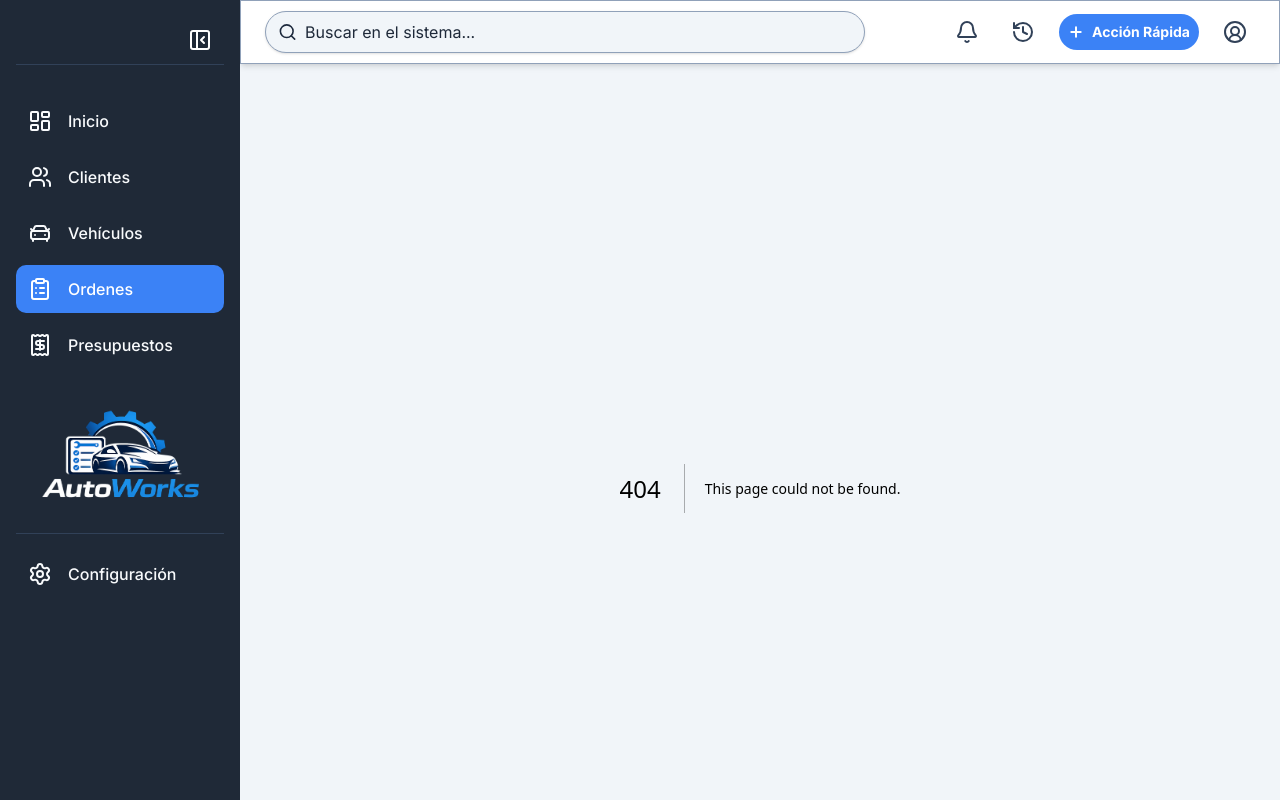
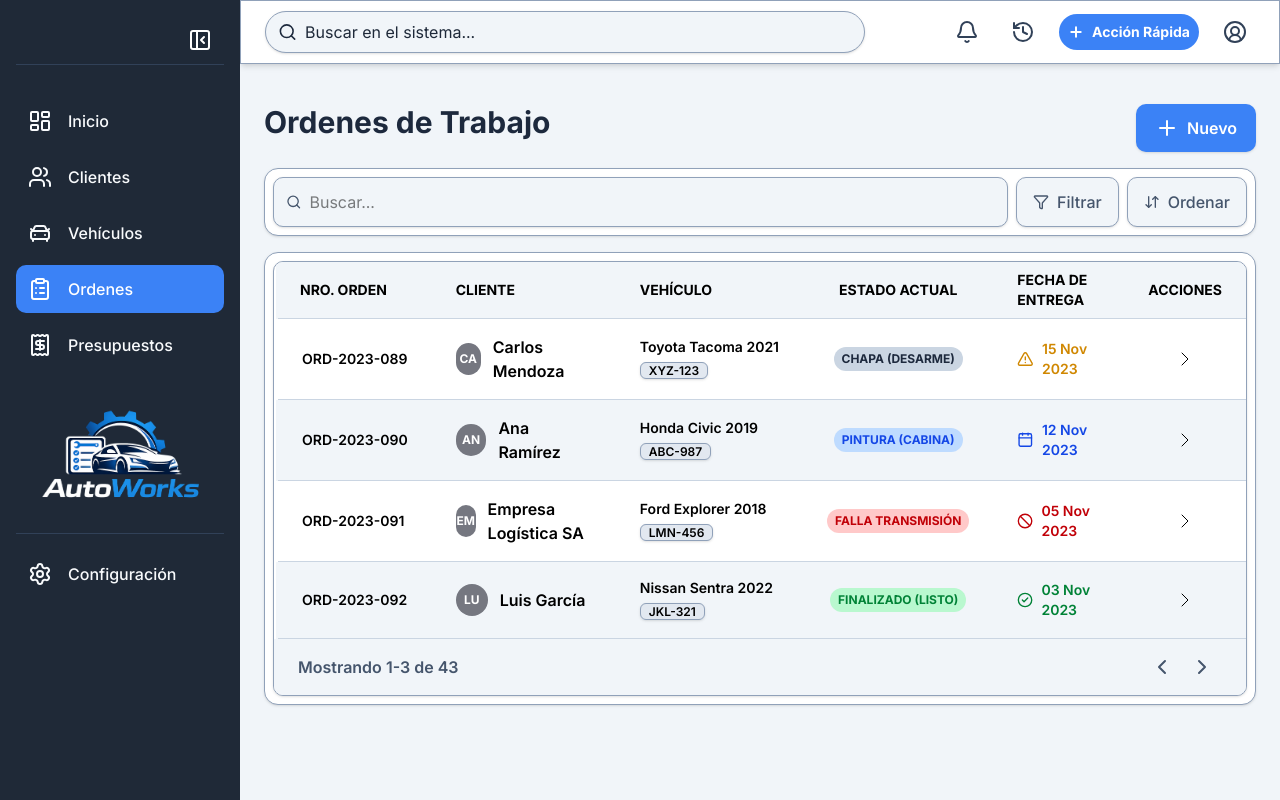
Before and after one commit to LucasKemerer/gestor-taller, a Next.js app: page /ordenes in a window 1280 px wide. Before the commit this address had no page. Built offline with nearby package versions, Linux system fonts and the light colour scheme.

Commit message:
feat: integracion de componentes, estilos y vistas en todos los apartados

```diff
--- a/src/app/clientes/page.tsx
+++ b/src/app/clientes/page.tsx
@@ -1,9 +1,34 @@
+"use client";
 import Table from "@/components/Table";
 import FilterBar from "@/components/FilterBar";
+import EliminarDialog from "@/components/EliminarDialog";
+import BarraABM from "@/components/BarraABM";
+import { mockVehicles } from "@/data/mockVehicles";
 import { mockCustomers, Customer } from "@/data/mockCustomers";
-import { Eye, ChevronRight } from "lucide-react";
+import { Eye, ChevronRight, Car, CarFront } from "lucide-react";
+import { useState } from "react";
+import ClienteDialog from "@/components/ClienteDialog";
+import {
+  Sheet,
+  SheetContent,
+  SheetHeader,
+  SheetTitle,
+  SheetDescription,
+} from "@/components/ui/sheet";
 
 export default function Home() {
+  //Estado para hacer aparecer los botones de ABM
+  const [registroSeleccionado, setRegistroSeleccionado] =
+    useState<Customer | null>(null);
+
+  //Estado para visualizar vehiculos de cliente
+  const [verVehiculos, setVerVehiculos] = useState<Customer | null>(null);
+
+  //Estado para definir si el dialog alta y modificacion esta abierto
+  const [dialogOpen, setDialogOpen] = useState(false);
+  //Estado para definir si el dialog de elminiar esta abierto
+  const [dialogEliminarOpen, setDialogEliminarOpen] = useState(false);
+
   const columnas = [
     {
       header: "CLIENTE / EMPRESA",
@@ -35,7 +60,10 @@ export default function Home() {
       headerProperties: "text-center",
       cell: (fila: Customer) => (
         <div className="flex justify-center px-6 py-4">
-          <button className="flex items-center justify-center gap-2 rounded-full px-2 py-1 text-slate-600 outline-none hover:bg-slate-300">
+          <button
+            onClick={() => setVerVehiculos(fila)}
+            className="flex items-center justify-center gap-2 rounded-full px-2 py-1 text-slate-600 outline-none hover:bg-slate-300"
+          >
             <p>{fila.vehicles}</p>
             <Eye className="stroke-1" />
           </button>
@@ -49,9 +77,9 @@ export default function Home() {
         <div className="flex flex-col items-center justify-center gap-1 px-6 py-4">
           <span className="text-center font-semibold">{fila.lastService}</span>
 
-          {/* Lógica condicional para pintar la píldora según el estado */}
+          {/* logica condicional para pintar la píldora según el estado */}
           <span
-            className={`w-30 rounded-full px-2 py-1 text-center text-xs font-bold uppercase ${
+            className={`w-30 rounded-full px-2 py-1 text-center text-xs font-bold whitespace-nowrap uppercase ${
               fila.status === "PAGO PENDIENTE"
                 ? "bg-red-200 text-red-700"
                 : fila.status === "COMPLETADO"
@@ -78,10 +106,99 @@ export default function Home() {
   ];
   return (
     <div>
+      <BarraABM
+        onEliminarClick={() => setDialogEliminarOpen(true)}
+        onNuevoClick={() => {
+          setRegistroSeleccionado(null); // Limpiamos para que abra en blanco
+          setDialogOpen(true);
+        }}
+        onModificarClick={() => setDialogOpen(true)}
+        registroSeleccionado={registroSeleccionado}
+        title="Clientes"
+      />
       <FilterBar placeholder="Buscar clientes por nombre, teléfono, correo, vehículos..." />
       <div className="rounded-xl border border-slate-400 bg-white p-2 shadow-sm">
-        <Table data={mockCustomers} columns={columnas}></Table>
+        <Table
+          onRowSelect={setRegistroSeleccionado}
+          data={mockCustomers}
+          columns={columnas}
+        ></Table>
       </div>
+
+      <ClienteDialog
+        key={registroSeleccionado ? "modificar" : "nuevo"}
+        cliente={registroSeleccionado}
+        open={dialogOpen}
+        onOpenChange={setDialogOpen}
+      />
+      <EliminarDialog
+        cliente={registroSeleccionado}
+        open={dialogEliminarOpen}
+        onOpenChange={setDialogEliminarOpen}
+      />
+
+      <Sheet
+        open={verVehiculos !== null}
+        onOpenChange={(isOpen) => {
+          if (!isOpen) setVerVehiculos(null);
+        }}
+      >
+        <SheetContent className="bg-aw-background rounded-l-4xl border-slate-300 sm:max-w-125">
+          <SheetHeader className="rounded-tl-4xl border-b border-slate-300 bg-white shadow-md">
+            <SheetTitle className="text-aw-primary flex items-center gap-2 text-2xl font-semibold text-shadow-2xs">
+              <CarFront className="text-aw-primary" />
+              Vehículos Registrados
+            </SheetTitle>
+            <SheetDescription className="text-lg font-semibold text-slate-800">
+              Cliente: {verVehiculos?.name}
+            </SheetDescription>
+          </SheetHeader>
+
+          {/* Contenedor de la lista con Scroll por si tiene muchos autos */}
+          <div className="mt-6 flex max-h-[80vh] flex-col gap-3 overflow-y-auto pr-2">
+            {/* Lógica de filtrado: Buscamos los autos que coincidan con el ID del cliente */}
+            {verVehiculos &&
+            mockVehicles.filter((v) => v.customerId === verVehiculos.id)
+              .length > 0 ? (
+              mockVehicles
+                .filter((vehiculo) => vehiculo.customerId === verVehiculos.id)
+                .map((vehiculo) => (
+                  <div
+                    key={vehiculo.id}
+                    className="hover:border-aw-primary m-2 flex items-center gap-4 rounded-lg border-2 border-slate-200 bg-white p-3 transition-colors"
+                  >
+                    <div className="flex h-10 w-10 items-center justify-center rounded-full bg-blue-100 text-blue-600">
+                      <Car className="h-5 w-5" />
+                    </div>
+                    <div>
+                      <p className="font-semibold text-slate-800">
+                        {vehiculo.model}
+                      </p>
+                      <div className="flex items-center gap-2 text-sm text-slate-500">
+                        <span className="rounded bg-slate-200 px-1.5 py-0.5 font-mono text-xs font-bold text-slate-700">
+                          {vehiculo.plate}
+                        </span>
+                        <span>•</span>
+                        <span>{vehiculo.year}</span>
+                      </div>
+                    </div>
+                  </div>
+                ))
+            ) : (
+              // Mensaje por si el cliente no tiene autos
+              <div className="flex flex-col items-center justify-center rounded-lg border border-dashed border-slate-300 bg-slate-50 py-8 text-center">
+                <Car className="mb-2 h-8 w-8 text-slate-400" />
+                <p className="text-sm font-medium text-slate-600">
+                  Sin vehículos
+                </p>
+                <p className="text-xs text-slate-500">
+                  Este cliente no tiene vehículos registrados.
+                </p>
+              </div>
+            )}
+          </div>
+        </SheetContent>
+      </Sheet>
     </div>
   );
 }
--- /dev/null
+++ b/src/app/ordenes/page.tsx
@@ -0,0 +1,131 @@
+"use client";
+import BarraABM from "@/components/BarraABM";
+import FilterBar from "@/components/FilterBar";
+import Table from "@/components/Table";
+import { Order } from "@/data/mockOrders";
+import { mockOrders } from "@/data/mockOrders";
+import { useState } from "react";
+import {
+  Calendar,
+  TriangleAlert,
+  ChevronRight,
+  CircleCheck,
+  Ban,
+} from "lucide-react";
+
+export default function Home() {
+  //Estado para hacer aparecer los botones de ABM
+  const [registroSeleccionado, setRegistroSeleccionado] =
+    useState<Order | null>(null);
+
+  const statusColors = {
+    info: "bg-blue-200 text-blue-700",
+    success: "bg-green-200 text-green-700",
+    danger: "bg-red-200 text-red-700",
+    neutral: "bg-slate-300 text-slate-800",
+  };
+  const deliveryConfig = {
+    normal: { textColor: "text-blue-700", icon: Calendar },
+    entregado: { textColor: "text-green-700", icon: CircleCheck },
+    suspendido: { textColor: "text-red-700", icon: Ban },
+    atrasado: { textColor: "text-yellow-600", icon: TriangleAlert },
+  };
+  const columnas = [
+    {
+      header: "NRO. ORDEN",
+      cell: (fila: Order) => (
+        <p className="px-6 py-4 text-sm font-semibold whitespace-nowrap uppercase">
+          {fila.orderNumber}
+        </p>
+      ),
+    },
+    {
+      header: "CLIENTE",
+      cell: (fila: Order) => (
+        <div className="flex items-center gap-3 px-6 py-4">
+          <div className="bg-aw-neutral text-md pointer-events-none flex h-8 w-8 items-center justify-center rounded-full">
+            <p className="text-xs font-bold text-white">
+              {fila.clientName.substring(0, 2).toUpperCase()}
+            </p>
+          </div>
+          <p className="text-md font-semibold">{fila.clientName}</p>
+        </div>
+      ),
+    },
+    {
+      header: "VEHÍCULO",
+      cell: (fila: Order) => (
+        <div className="px-6 py-4">
+          <p className="text-sm font-semibold whitespace-nowrap">
+            {fila.vehicleModel}
+          </p>
+          <span className="pointer-events-none rounded-sm border border-slate-400 bg-slate-200 px-2 text-center text-xs font-semibold uppercase font-stretch-50% shadow-sm">
+            {fila.vehiclePlate}
+          </span>
+        </div>
+      ),
+    },
+    {
+      header: "ESTADO ACTUAL",
+      headerProperties: "text-center",
+      cell: (fila: Order) => (
+        <div className="flex flex-col items-center justify-center gap-1 px-6 py-4">
+          <span
+            className={`rounded-full px-2 py-1 text-center text-xs font-bold whitespace-nowrap uppercase ${
+              statusColors[fila.statusType]
+            } `}
+          >
+            {fila.status}
+          </span>
+        </div>
+      ),
+    },
+    {
+      header: "FECHA DE ENTREGA",
+      cell: (fila: Order) => {
+        const Icono = deliveryConfig[fila.deliveryState].icon;
+        return (
+          <div
+            className={`flex items-center gap-2 px-6 py-4 text-sm ${deliveryConfig[fila.deliveryState].textColor}`}
+          >
+            <Icono />
+            <p className="font-semibold">{fila.deliveryDate}</p>
+          </div>
+        );
+      },
+    },
+    {
+      header: "ACCIONES",
+      headerProperties: "text-center",
+      cell: () => (
+        <div className="flex justify-center">
+          <button className="rounded-full p-1 hover:bg-slate-300">
+            <ChevronRight className="stroke-1" />
+          </button>
+        </div>
+      ),
+    },
+  ];
+
+  return (
+    <div>
+      <BarraABM
+        // Funciones vacias temporales hasta implentar la BD
+        onEliminarClick={() => {}}
+        onModificarClick={() => {}}
+        onNuevoClick={() => {}}
+
+        registroSeleccionado={registroSeleccionado}
+        title="Ordenes de Trabajo"
+      />
+      <FilterBar />
+      <div className="rounded-xl border border-slate-400 bg-white p-2 shadow-sm">
+        <Table
+          onRowSelect={(fila) => setRegistroSeleccionado(fila)}
+          columns={columnas}
+          data={mockOrders}
+        />
+      </div>
+    </div>
+  );
+}
--- a/src/app/vehiculos/page.tsx
+++ b/src/app/vehiculos/page.tsx
@@ -1,27 +1,22 @@
+"use client";
 import Table from "@/components/Table";
 import FilterBar from "@/components/FilterBar";
-import {
-  ChevronRight,
-  Calendar,
-  TriangleAlert,
-  CircleCheck,
-} from "lucide-react";
+import BarraABM from "@/components/BarraABM";
+import { ChevronRight } from "lucide-react";
 import { mockVehicles, Vehicle } from "@/data/mockVehicles";
+import { useState } from "react";
 
 export default function Home() {
-  const deliveryConfig = {
-    entregado: { textColor: "text-green-700", Icon: CircleCheck },
-    atrasado: { textColor: "text-red-700", Icon: TriangleAlert },
-    normal: { textColor: "text-slate-700", Icon: Calendar },
-  };
-
+  //Estado para hacer aparecer los botones de ABM
+  const [registroSeleccionado, setRegistroSeleccionado] =
+    useState<Vehicle | null>(null);
   const columnas = [
     {
       header: "PATENTE",
       headerProperties: "text-center",
       cell: (fila: Vehicle) => (
         <div className="flex justify-center px-6 py-4">
-          <p className="pointer-events-none w-20 rounded-md border border-slate-400 bg-slate-200 text-center font-semibold uppercase font-stretch-50% shadow-sm">
+          <p className="pointer-events-none rounded-sm border border-slate-400 bg-slate-200 px-2 text-center text-sm font-semibold whitespace-nowrap uppercase font-stretch-50% shadow-sm">
             {fila.plate}
           </p>
         </div>
@@ -52,39 +47,23 @@ export default function Home() {
       ),
     },
     {
-      header: "ESTADO",
+      header: "ESTADO ACTUAL",
       headerProperties: "text-center",
       cell: (fila: Vehicle) => (
         <div className="flex flex-col items-center justify-center gap-1 px-6 py-4">
           <span
-            className={`rounded-full px-2 py-1 text-center text-xs font-bold uppercase ${
-              fila.statusType === "danger"
-                ? "bg-red-200 text-red-700"
-                : fila.statusType === "info"
-                  ? "bg-blue-200 text-blue-700"
-                  : fila.statusType === "neutral"
-                    ? "bg-slate-300 text-slate-700"
-                    : "bg-green-200 text-green-700" // Por si agregás un estado "EN PROCESO"
+            className={`rounded-full px-2 py-1 text-center text-xs font-bold whitespace-nowrap uppercase ${
+              fila.status === "entregado"
+                ? "bg-green-200 text-green-700"
+                : fila.status === "en taller"
+                  ? "bg-orange-200 text-orange-700"
+                  : "bg-slate-400 text-slate-900"
             } `}
           >
             {fila.status}
           </span>
         </div>
       ),
-    },
-    {
-      header: "ENTREGA PROMETIDA",
-      cell: (fila: Vehicle) => {
-        const config = deliveryConfig[fila.deliveryState];
-        return (
-          <div
-            className={`flex items-center gap-2 px-6 py-4 ${config.textColor}`}
-          >
-            <config.Icon />
-            <p>{fila.deliveryDate}</p>
-          </div>
-        );
-      },
     },
     {
       header: "ACCIONES",
@@ -100,9 +79,14 @@ export default function Home() {
   ];
   return (
     <div>
+      <BarraABM registroSeleccionado={registroSeleccionado} title="Vehículos" />
       <FilterBar placeholder="Buscar vehículos por patente, modelo, cliente..." />
       <div className="rounded-xl border border-slate-400 bg-white p-2 shadow-sm">
-        <Table data={mockVehicles} columns={columnas}></Table>
+        <Table
+          onRowSelect={(fila) => setRegistroSeleccionado(fila)}
+          data={mockVehicles}
+          columns={columnas}
+        ></Table>
       </div>
     </div>
   );
```
